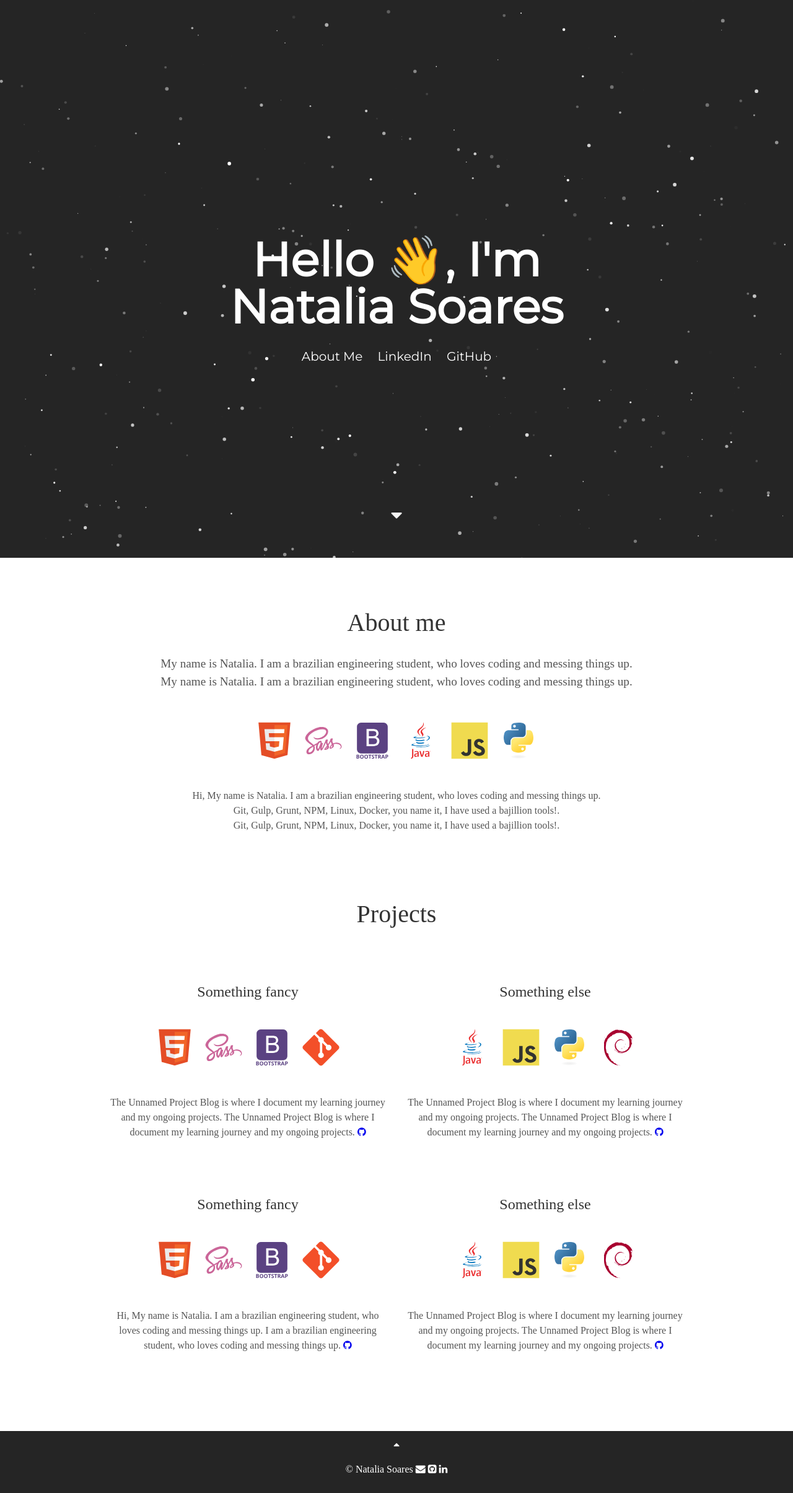
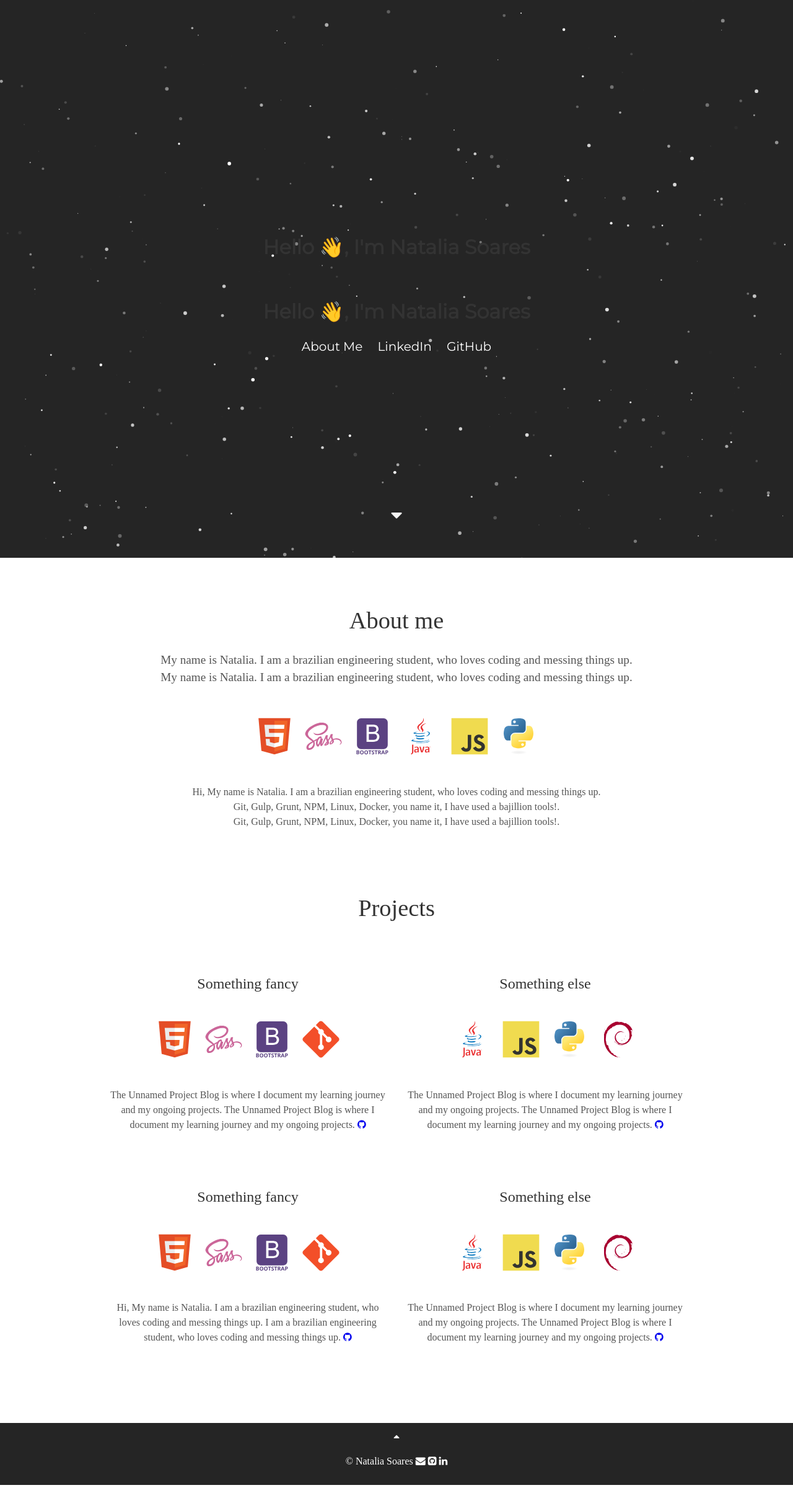
Before and after one commit to srnatalia/srnatalia.github.io, a Jekyll site: the page built from index.html, in a window 1280 px wide. Shown: the whole page at 62% size. Built offline with Jekyll 4.4.1, drawn with Linux system fonts in a browser that asks for light colours; some web fonts are replaced.

Commit message:
Update header.html

```diff
--- a/_includes/header.html
+++ b/_includes/header.html
@@ -1,10 +1,22 @@
 <div id="particles-js">
    <div class="header">
+      <style>
+         h1 {
+            font-size:200%
+         }
+
+      </style>
       <h1>
-        <span class="site-title">{{ site.user_title }}</span>
+      Hello 👋, I'm Natalia Soares
       </h1>
+
+      <h1 style="font-size:200%">Hello 👋, I'm Natalia Soares </h1>
+
        <!--
+       <h1>
+         <span class="site-title">{{ site.user_title }}</span>
         <span class="site-description">{{ site.user_title }}</span>
+      </h1>
 
       <div class="header-icons">
         {% if site.email %}
```
